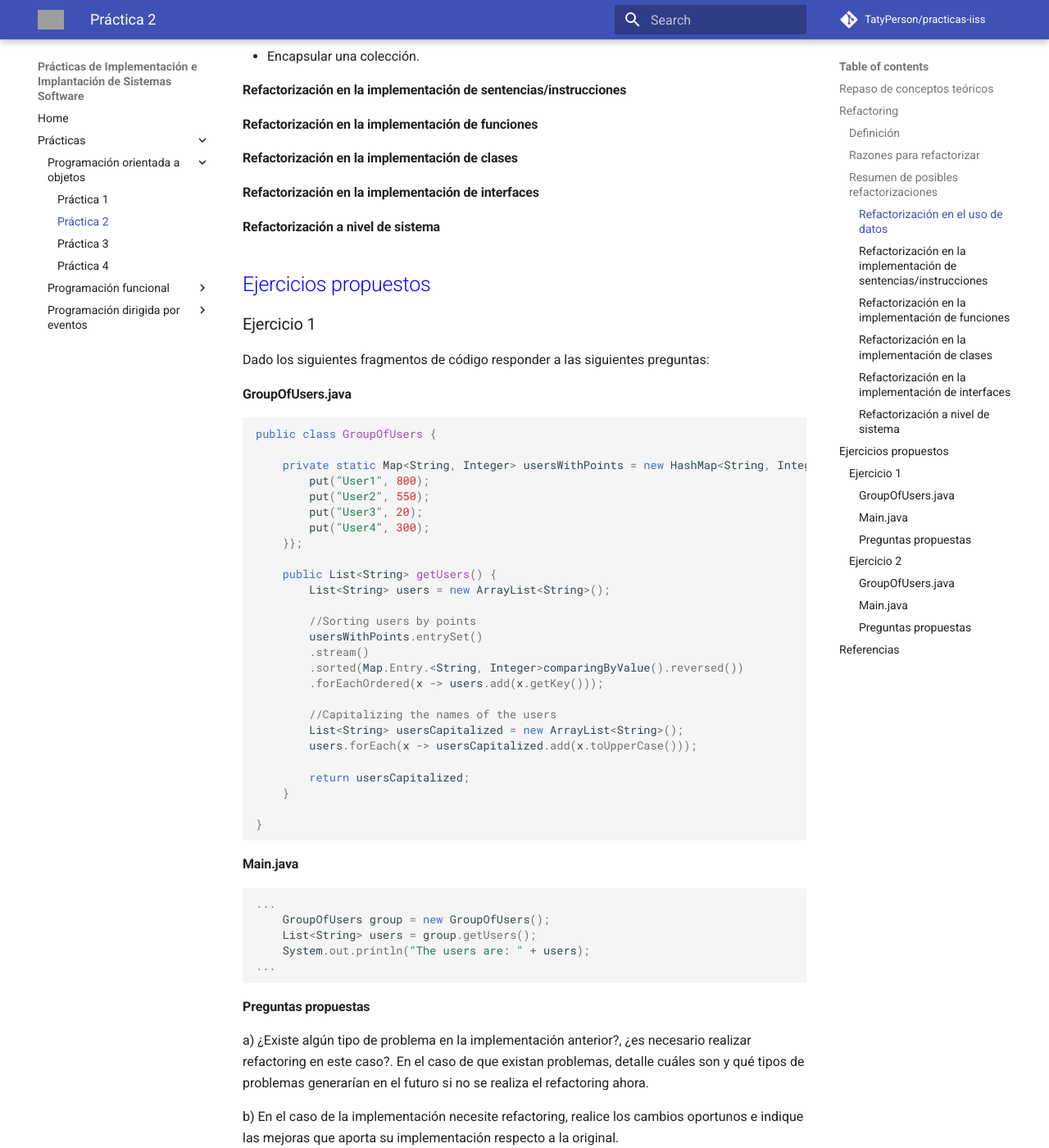
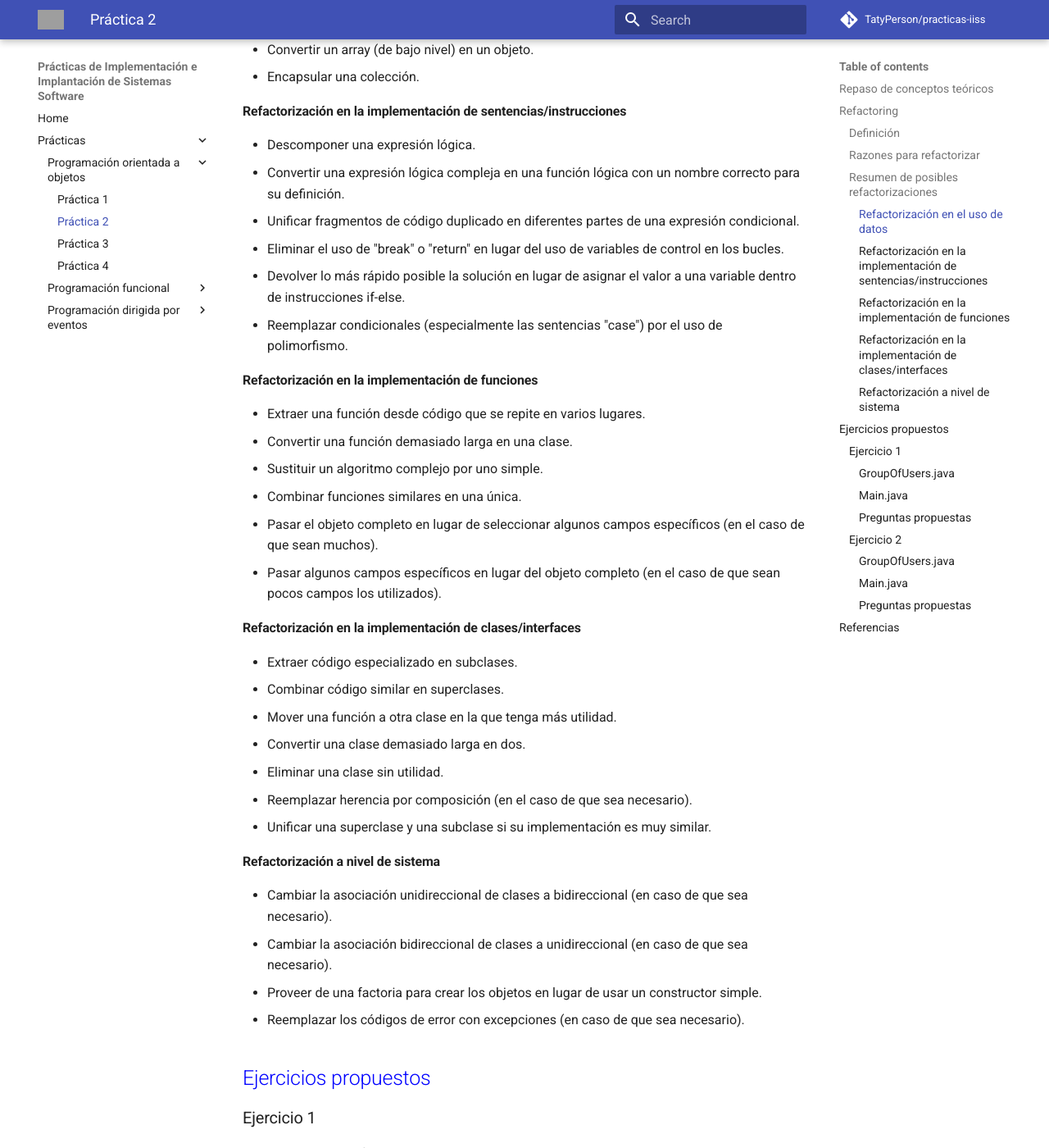
Before and after one commit to violeta8/iiss-ejercicios-java, an MkDocs documentation site: the page built from docs/oop-p2.md, in a window 1280 px wide and 1400 px high, scrolled down 2404 px. Shown: the whole window at 82% size. Built offline with MkDocs 1.6.1 and Material for MkDocs 9.7.7, drawn with Linux system fonts in a browser that asks for light colours; comment, search, counter and statistics services are not loaded; some of the changed text lies outside the part shown; grey boxes are pictures that could not be loaded.

Commit message:
Actualizando P2

```diff
--- a/docs/oop-p2.md
+++ b/docs/oop-p2.md
@@ -40,11 +40,11 @@ A continuación, según [[1]][Libro Code Complete: A Practical Handbook of Softw
 - Una subclase sólo utiliza un porcentaje mínimo de las funciones que hereda.
 - Se utilizan comentarios para explicar código díficil de entender.
 - Se usan variables globales.
-- Una función contiene código que parece que será necesario algún día pero ahora mismo no se utiliza.
+- Una función contiene código que parece que será necesario algún día pero en la actualidad no se utiliza.
 
 ### Resumen de posibles refactorizaciones
 
-Finalmente, según [[1]][Libro Code Complete: A Practical Handbook of Software Construction, Second Edition] se incluye un resumen de posibles refactorizaciones a realizar, si en el softare implementado se encontraran alguno de los problemas incluidos en la lista anterior:
+Finalmente, a continuación se incluye algunas de las posibles refactorizaciones propuestas en [[1]][Libro Code Complete: A Practical Handbook of Software Construction, Second Edition]. La aplicación de estas técnicas de refactorización dependerá de si en el softare implementado se encuentran alguno/s de los problemas incluidos en la lista anterior:
 
 #### Refactorización en el uso de datos
 
@@ -52,19 +52,44 @@ Finalmente, según [[1]][Libro Code Complete: A Practical Handbook of Software C
 - Renombrar una variable para darle un nombre más claro o informativo.
 - Convertir una variable que se usa en múltiples sitios en múltiples variables de único uso.
 - Usar una variable local para propósitos locales en lugar de un parámetro de una función.
-- Convertir datos primitivos en una clase.
+- Convertir el uso de datos primitivos en el uso de una clase.
 - Convertir un array (de bajo nivel) en un objeto.
 - Encapsular una colección.
 
 #### Refactorización en la implementación de sentencias/instrucciones
 
+- Descomponer una expresión lógica.
+- Convertir una expresión lógica compleja en una función lógica con un nombre correcto para su definición.
+- Unificar fragmentos de código duplicado en diferentes partes de una expresión condicional.
+- Eliminar el uso de "break" o "return" en lugar del uso de variables de control en los bucles.
+- Devolver lo más rápido posible la solución en lugar de asignar el valor a una variable dentro de instrucciones if-else.
+- Reemplazar condicionales (especialmente las sentencias "case") por el uso de polimorfismo.
+
 #### Refactorización en la implementación de funciones
 
-#### Refactorización en la implementación de clases
+- Extraer una función desde código que se repite en varios lugares.
+- Convertir una función demasiado larga en una clase.
+- Sustituir un algoritmo complejo por uno simple.
+- Combinar funciones similares en una única.
+- Pasar el objeto completo en lugar de seleccionar algunos campos específicos (en el caso de que sean muchos).
+- Pasar algunos campos específicos en lugar del objeto completo (en el caso de que sean pocos campos los utilizados).
 
-#### Refactorización en la implementación de interfaces
+#### Refactorización en la implementación de clases/interfaces
+
+- Extraer código especializado en subclases.
+- Combinar código similar en superclases.
+- Mover una función a otra clase en la que tenga más utilidad.
+- Convertir una clase demasiado larga en dos.
+- Eliminar una clase sin utilidad.
+- Reemplazar herencia por composición (en el caso de que sea necesario).
+- Unificar una superclase y una subclase si su implementación es muy similar.
 
 #### Refactorización a nivel de sistema
+
+- Cambiar la asociación unidireccional de clases a bidireccional (en caso de que sea necesario).
+- Cambiar la asociación bidireccional de clases a unidireccional (en caso de que sea necesario).
+- Proveer de una factoria para crear los objetos en lugar de usar un constructor simple.
+- Reemplazar los códigos de error con excepciones (en caso de que sea necesario).
 
 ## <span style="color:blue">Ejercicios propuestos</span>
 
@@ -114,9 +139,9 @@ public class GroupOfUsers {
 
 #### Preguntas propuestas
 
-a) ¿Existe algún tipo de problema en la implementación anterior?, ¿es necesario realizar refactoring en este caso?. En el caso de que existan problemas, detalle cuáles son y qué tipos de problemas generarían en el futuro si no se realiza el refactoring ahora.
+a) ¿Existe algún tipo de problema en la implementación anterior?, ¿es necesario aplicar refactoring en este caso?. En el caso de que existan problemas, detalle cuáles son y qué tipos de problemas generarían en el futuro si no se aplica el refactoring ahora.
 
-b) En el caso de la implementación necesite refactoring, realice los cambios oportunos e indique las mejoras que aporta su implementación respecto a la original.
+b) En el caso de la implementación necesite la aplicación de refactoring, realice los cambios oportunos e indique las mejoras que aporta su implementación respecto a la original.
 
 ### Ejercicio 2
 
@@ -201,9 +226,9 @@ public class GroupOfUsers {
 
 #### Preguntas propuestas
 
-a) El software del ejercicio anterior ha evolucionado añadiendo nueva funcionalidad en su implementación. ¿Existe algún tipo de problema en esta versión de la implementación?, ¿es necesario realizar refactoring en este caso?. En el caso de que existan problemas, detalle cuáles son y qué tipos de problemas generarían en el futuro si no se realiza el refactoring ahora.
+a) El software del ejercicio anterior ha evolucionado añadiendo nueva funcionalidad en su implementación. ¿Existe algún tipo de problema en esta versión de la implementación?, ¿es necesario aplicar refactoring en este caso?. En el caso de que existan problemas, detalle cuáles son y qué tipos de problemas generarían en el futuro si no se aplica el refactoring ahora.
 
-b) En el caso de la implementación necesite refactoring, realice los cambios oportunos e indique las mejoras que aporta su implementación respecto a la original.
+b) En el caso de la implementación necesite la aplicación de refactoring, realice los cambios oportunos e indique las mejoras que aporta su implementación respecto a la original.
 
 ## Referencias
 [Libro Code Complete: A Practical Handbook of Software Construction, Second Edition]: https://www.amazon.es/Code-Complete-Practical-Handbook-Construction/dp/B00CNKPY6K/ref=sr_1_1?__mk_es_ES=ÅMÅŽÕÑ&dchild=1&keywords=code+complete+second+edition&qid=1584958289&sr=8-1
```
